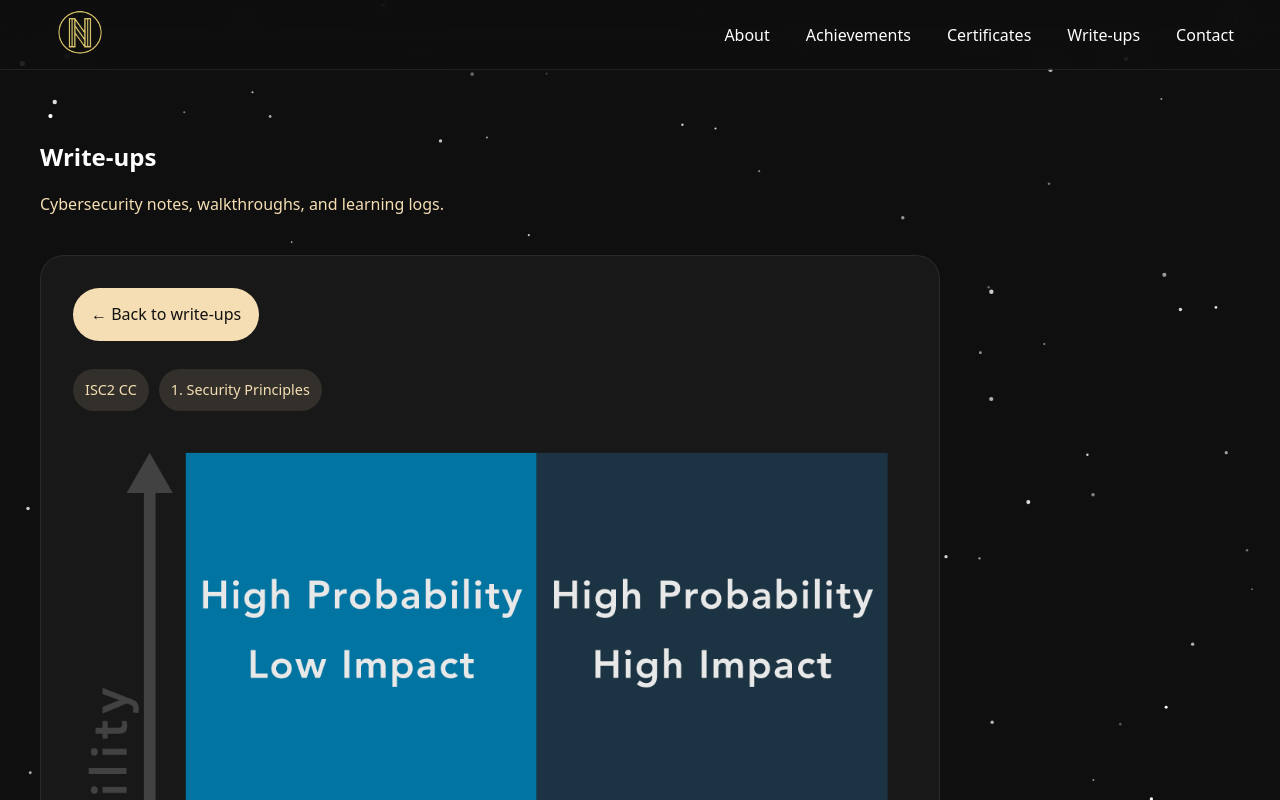
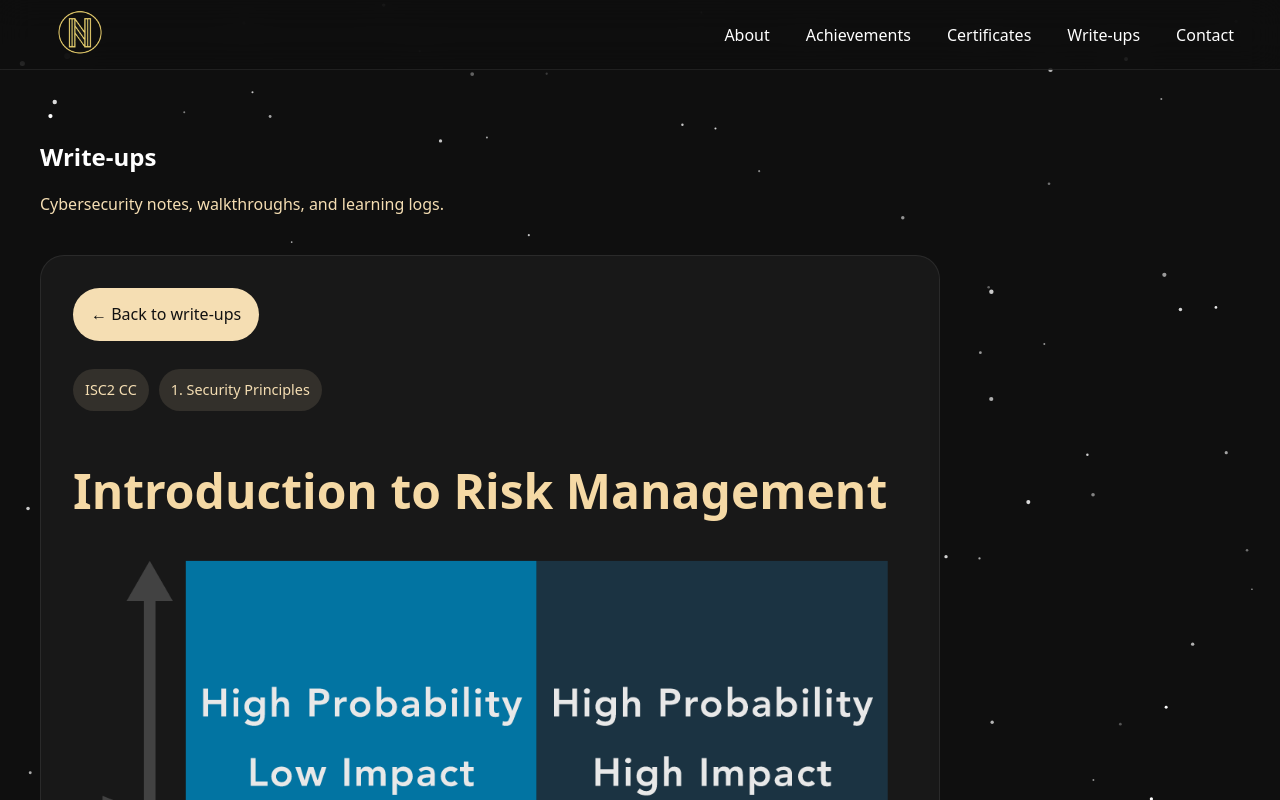
Before and after one commit to NotAlive24/revamp, a React (Vite) app: page / in a window 1280 px wide. Both pictures are taken after a click on the button 774 px from the left and 3877 px from the top of the page. Shown: the part 3200-4000 px from the top of the page. Built offline with nearby package versions, Linux system fonts and the light colour scheme.

Commit message:
added title display to writeups when opened

```diff
--- a/src/components/Writeups.jsx
+++ b/src/components/Writeups.jsx
@@ -163,6 +163,10 @@ export default function Writeups() {
             <span>{activeWriteup.section}</span>
           </div>
 
+          <div className="writeup-reader-title">
+            {activeWriteup.title}
+          </div>
+
           <ReactMarkdown
             remarkPlugins={[remarkGfm]}
             components={{
--- a/src/index.css
+++ b/src/index.css
@@ -452,7 +452,7 @@ body {
 
 .writeup-reader h2 {
   margin-top: 48px;
-  color: wheat;
+  color: rgb(208, 202, 191);
 }
 
 .writeup-reader p {
@@ -743,3 +743,12 @@ body {
     font-size: 1.1rem;
   }
 }
+
+.writeup-reader-title {
+  padding-top: 2.0rem;
+  margin: 0 0 28px;
+  color: rgb(245, 217, 165);
+  font-weight: bold;
+  font-size: clamp(2.4rem, 6vw, 3rem);
+  line-height: 1.0;
+}
```
